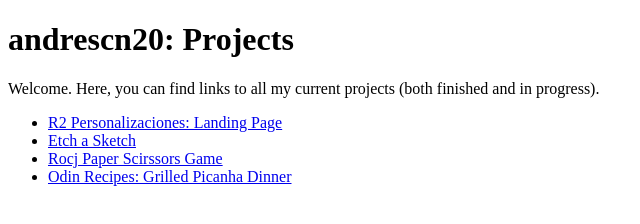
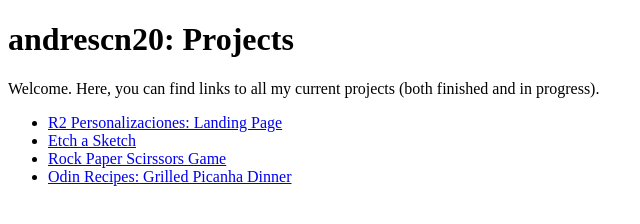
Before and after one commit to andrescn20/andrescn20.github.io, a plain HTML site: page index.html in a window 1280 px wide. Shown: the full height of the page, 0-640 px from the left. Drawn offline with Linux system fonts and the light colour scheme.

Commit message:
Correct typo in link to rock paper scissors

```diff
--- a/index.html
+++ b/index.html
@@ -14,7 +14,7 @@
         <ul class="projectLinks">
             <li><a href = 'https://andrescn20.github.io/landing-page-TOP/'> R2 Personalizaciones: Landing Page</a></li>
             <li><a href = 'https://andrescn20.github.io/etch-a-sketch/'> Etch a Sketch </a></li>
-            <li><a href = 'https://andrescn20.github.io/rock-paper-scrissors/'> Rocj Paper Scirssors Game</a></li>
+            <li><a href = 'https://andrescn20.github.io/rock-paper-scissors/'> Rock Paper Scirssors Game</a></li>
             <li><a href = 'https://andrescn20.github.io/odin-recipes/'> Odin Recipes: Grilled Picanha Dinner </a></li>
         </ul>
 
```
